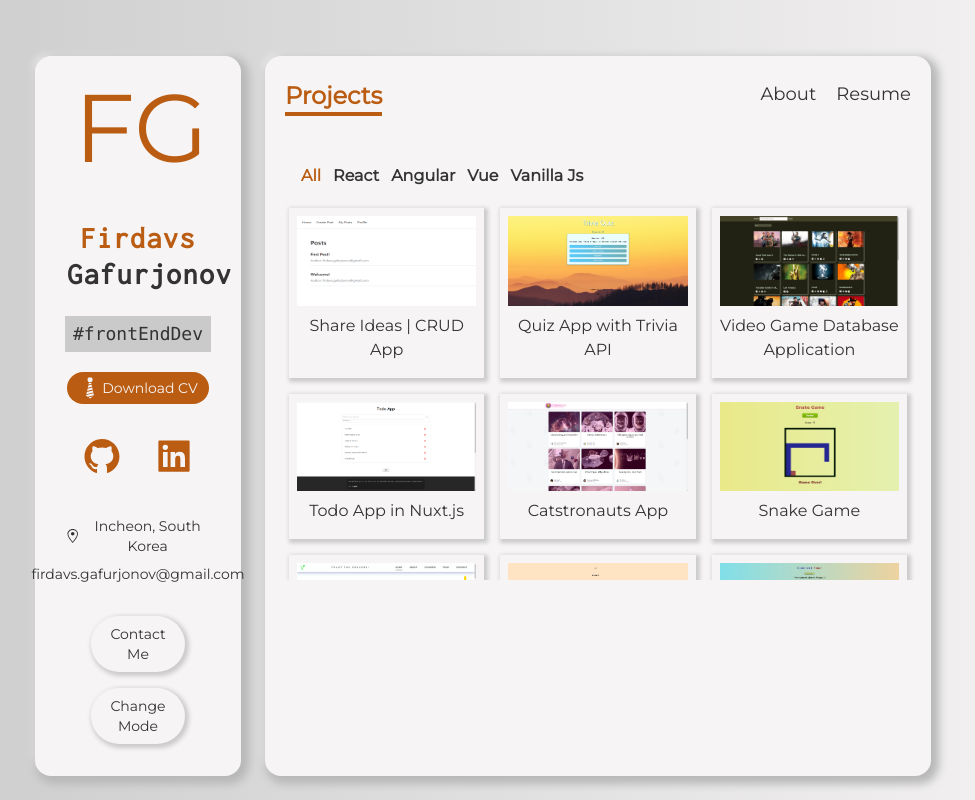
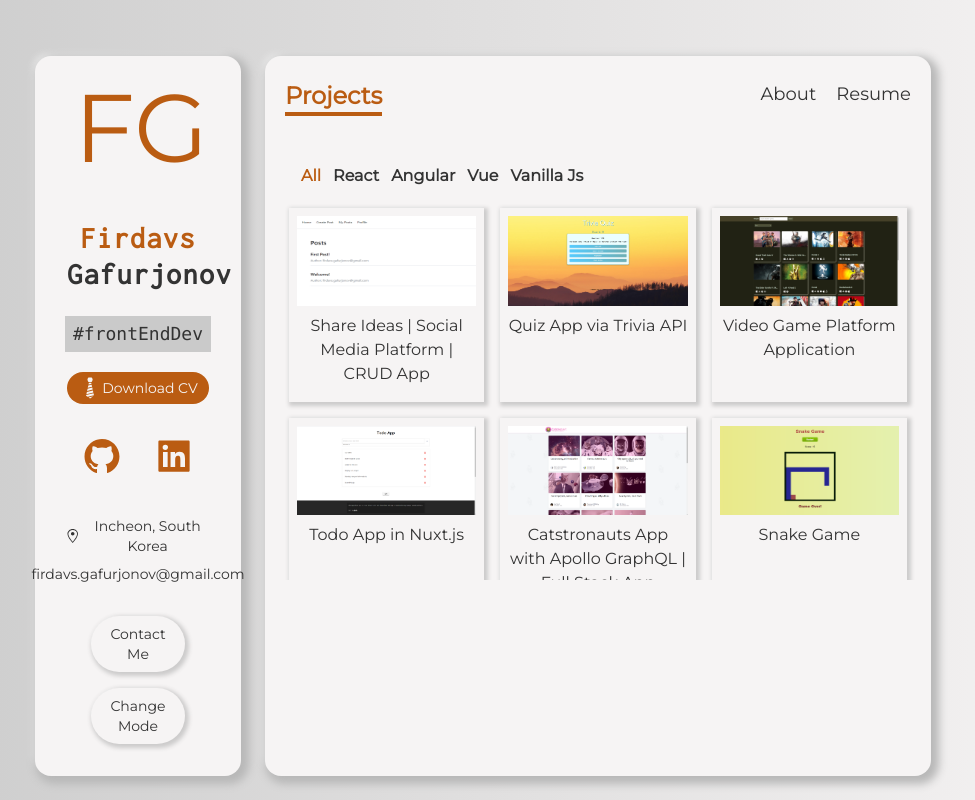
Before and after one commit to gfirik/portfolio, a Next.js app: page /projects in a window 1280 px wide. Shown: the whole page, without its empty margins (157-1132 px from the left). Built offline with nearby package versions, Linux system fonts and the light colour scheme.

Commit message:
old simple projects removed & project names updated

```diff
--- a/data.ts
+++ b/data.ts
@@ -108,8 +108,8 @@ export const languages:ISkill[] = [
 
 export const projects:IProject[] = [
   {
-    id: 12,
-    name: 'Share Ideas | CRUD App',
+    id: 7,
+    name: 'Share Ideas | Social Media Platform | CRUD App',
     description: 'Share your ideas, get insights, read and post your thoughts. This app is basic social network platform where you can perform CRUD operations.',
     image_path: '/images/crud-ideas.png',
     deployed_url: 'https://share-ideas.vercel.app/',
@@ -118,8 +118,8 @@ export const projects:IProject[] = [
     key_techs: ['Next.js','Supabase', 'React', 'Tailwind']
   },
   {
-    id: 11,
-    name: 'Quiz App with Trivia API',
+    id: 6,
+    name: 'Quiz App via Trivia API',
     description: 'In this app you will be able to test your basic knowledge by answering randomly selected questions.',
     image_path: '/images/react-ts-quiz.png',
     deployed_url: 'https://quiz-react-ts.netlify.app/',
@@ -128,8 +128,8 @@ export const projects:IProject[] = [
     key_techs: ['React','TypeScript', 'Styled Components']
   },
   {
-    id: 10,
-    name: 'Video Game Database Application',
+    id: 5,
+    name: 'Video Game Platform Application',
     description: 'This app allows you to explore more than 350000+ video games. This app was built using Rapid API.',
     image_path: '/images/ng-game-db.png',
     deployed_url: 'https://ng-game-db.netlify.app/',
@@ -138,7 +138,7 @@ export const projects:IProject[] = [
     key_techs: ['Angular','TypeScript', 'SCSS']
   },
   {
-    id: 9,
+    id: 4,
     name: 'Todo App in Nuxt.js',
     description: 'This app allows you to create a list of tasks and delete them. This app is developed using Nuxt.js, Vuetify and Vuex.',
     image_path: '/images/nuxt-todo.png',
@@ -148,8 +148,8 @@ export const projects:IProject[] = [
     key_techs: ['Nuxt.js','Vuex', 'Vuetify', 'JavaScript']
   },
   {
-    id: 8,
-    name: 'Catstronauts App',
+    id: 3,
+    name: 'Catstronauts App with Apollo GraphQL | Full Stack App',
     description: 'Full Stack app developed with Apollo GraphQL team while taking their online course.',
     image_path: '/images/catstronauts.png',
     deployed_url: 'https://client-cats-tronauts.herokuapp.com/',
@@ -158,7 +158,7 @@ export const projects:IProject[] = [
     key_techs: ['React', 'GraphQL', 'Node']
   },
   {
-    id: 7,
+    id: 2,
     name: 'Snake Game',
     description: 'Old snake game that we used to play in Nokia 3310',
     image_path: '/images/snake-game.png',
@@ -168,7 +168,7 @@ export const projects:IProject[] = [
     key_techs: ['JavaScript', 'SCSS']
   },
   {
-    id: 6,
+    id: 1,
     name: 'Web Page of Eduvive',
     description: 'This webpage was created for Eduvive Education Center.',
     image_path: '/images/eduvive.png',
@@ -177,55 +177,4 @@ export const projects:IProject[] = [
     category: ['vanilla js'],
     key_techs: ['JavaScript','SCSS', 'Tilt.js', 'Swiper.js'],
   },
-  {
-    id: 5,
-    name: 'Memory Card Game App',
-    description: 'Simple memory card game.',
-    image_path: '/images/memory-game.png',
-    deployed_url: 'https://memory-card-game-in-js.netlify.app/',
-    github_url: 'https://github.com/gfirik/memory-game',
-    category: ['vanilla js'],
-    key_techs: ['JavaScript', 'SCSS']
-  },
-  {
-    id: 4,
-    name: 'Connect Four Game',
-    description: 'Connect Four is a two-player connection board game, in which the players choose a color and then take turns dropping colored discs into a seven-column, six-row vertically suspended grid.',
-    image_path: '/images/connect-four.png',
-    deployed_url: 'https://connect-four-game-js.netlify.app/',
-    github_url: 'https://github.com/gfirik/connect-four-game',
-    category: ['vanilla js'],
-    key_techs: ['JavaScript', 'SCSS']
-  },
-
-  {
-    id: 3,
-    name: 'Countdown App',
-    description: 'In this app you can see how much time left untill the time you select',
-    image_path: '/images/countdown-app.png',
-    deployed_url: 'https://gfirik.github.io/countdown-app/',
-    github_url: 'https://github.com/gfirik/countdown-app',
-    category: ['vanilla js'],
-    key_techs: ['JavaScript', 'SCSS']
-  },
-  {
-    id: 2,
-    name: 'Twitter Clone',
-    description: 'This app forces you to give up your real twitter app and start to use this app with its main functionalities',
-    image_path: '/images/react-ts-quiz.png',
-    deployed_url: 'https://quiz-react-ts.netlify.app/',
-    github_url: 'https://github.com/gfirik/quiz-react-ts',
-    category: ['react'],
-    key_techs: ['React','JavaScript']
-  },
-  {
-    id: 1,
-    name: 'Todo List App',
-    description: 'Simple todo list app where you can save your todos and remove them as your daily reminder',
-    image_path: '/images/ng-todo-list.png',
-    deployed_url: 'https://ng-todo-list-app.netlify.app/',
-    github_url: 'https://github.com/gfirik/ng-todo-app',
-    category: ['angular'],
-    key_techs: ['Angular', 'TypeScript', 'SCSS']
-  },
 ];
```
